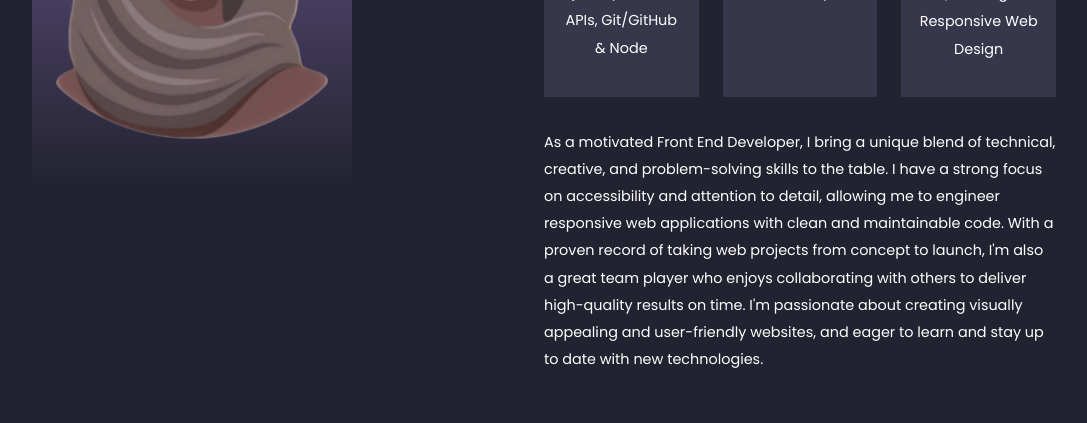
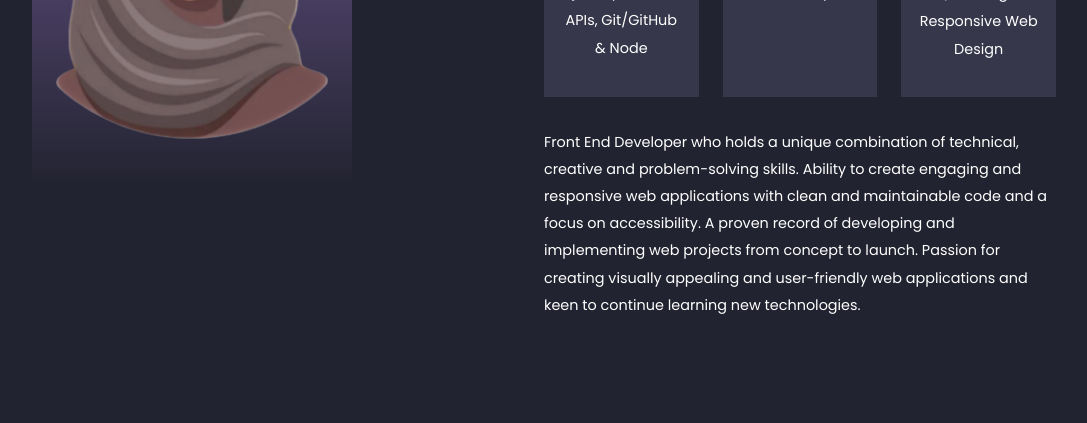
Before and after one commit to al946x/personal-portfolio, a React (Create React App) app: page / in a window 1280 px wide. Shown: the part 1280-1703 px from the top of the page, without its empty margins (96-1183 px from the left). Built offline with nearby package versions, Linux system fonts and the light colour scheme.

Commit message:
header social css

```diff
--- a/src/components/about/About.jsx
+++ b/src/components/about/About.jsx
@@ -32,7 +32,7 @@ const About = () => {
 
     </article>
     </div>
-    <p> As a motivated Front End Developer, I bring a unique blend of technical, creative, and problem-solving skills to the table. I have a strong focus on accessibility and attention to detail, allowing me to engineer responsive web applications with clean and maintainable code. With a proven record of taking web projects from concept to launch, I'm also a great team player who enjoys collaborating with others to deliver high-quality results on time. I'm passionate about creating visually appealing and user-friendly websites, and eager to learn and stay up to date with new technologies. </p>
+    <p>Front End Developer who holds a unique combination of technical, creative and problem-solving skills. Ability to create engaging and responsive web applications with clean and maintainable code and a focus on accessibility. A proven record of developing and implementing web projects from concept to launch. Passion for creating visually appealing and user-friendly web applications and keen to continue learning new technologies.</p>
 
 </div>
  </div>
--- a/src/components/header/header.css
+++ b/src/components/header/header.css
@@ -45,15 +45,15 @@ h5 {
     gap: 0.8rem;
     position: absolute;
     left: 1rem;
-    bottom: 3rem;
+    bottom: 10rem;
 }
 
 
 /*scroll down*/
 .scroll-down {
 position: absolute;
-right: -2.3rem;
-bottom: 5rem;
+right: -1.5rem;
+bottom: 12rem;
 transform: rotate(90deg);
 font-weight: 300;
 font-size: 1rem;
```
Also changed, not shown: src/images/screenshot.png.
